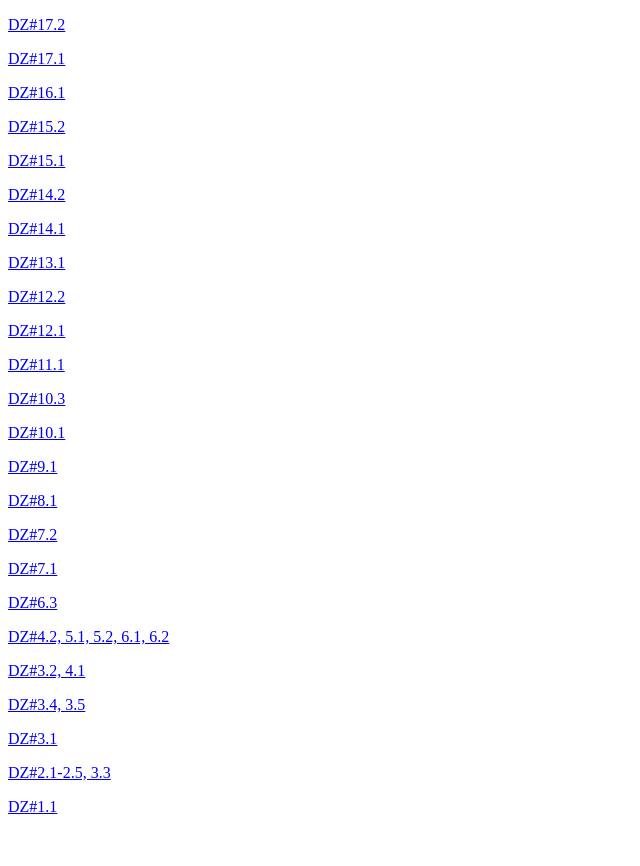
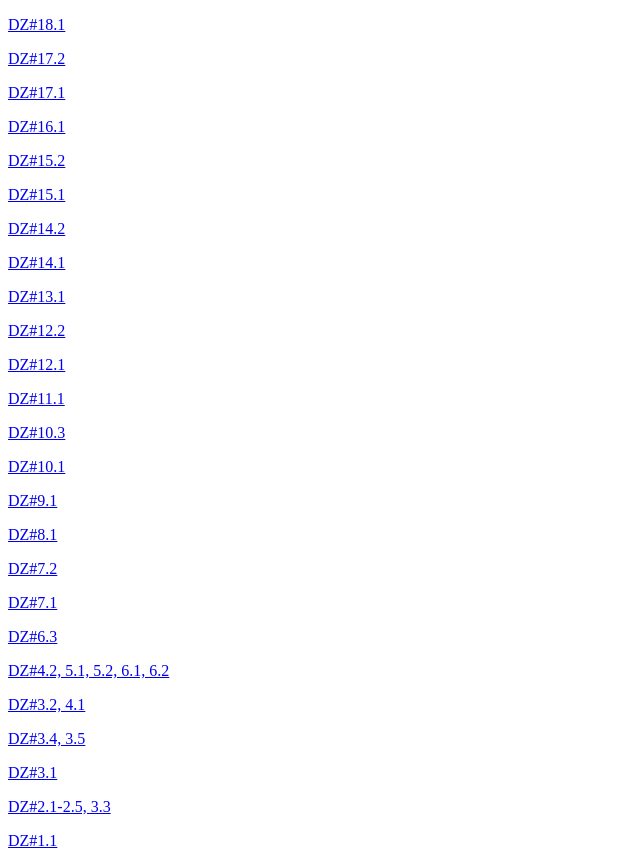
Before and after one commit to OlgaShtante/DZ_tasks, a plain HTML site: page public/index.html in a window 1280 px wide. Shown: the whole page, without its empty margins (0-640 px from the left). Before the commit the page ends 832 px from the top, so only its background shows below. Drawn offline with Linux system fonts and the light colour scheme.

Commit message:
update index.html all tasks

```diff
--- a/public/index.html
+++ b/public/index.html
@@ -7,6 +7,13 @@
     <title>All Tasks</title>
   </head>
   <body>
+    <p>
+      <a
+        target="_blank"
+        href="https://stackblitz.com/github/OlgaShtante/DZ_tasks/tree/master/18.1"
+        >DZ#18.1</a
+      >
+    </p>
     <p>
       <a
         target="_blank"
```
